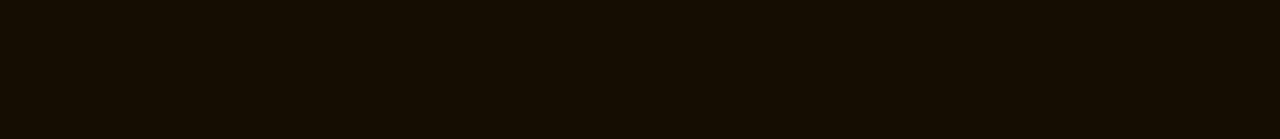
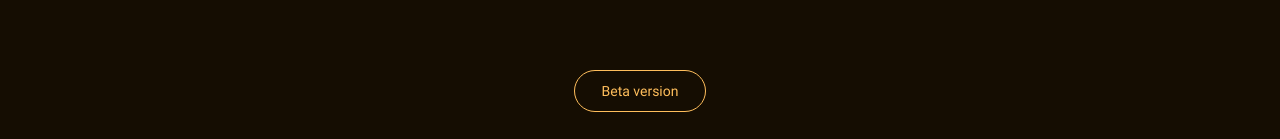
Before and after one commit to levysantiago/buy-me-a-chocolate, a React (Create React App) app: page /#/ in a window 1280 px wide. Shown: the part 795-934 px from the top of the page. Before the commit the page ends 800 px from the top, so only its background shows below. Built offline with nearby package versions, Linux system fonts and the light colour scheme.

Commit message:
feat: version badge component

```diff
--- /dev/null
+++ b/src/components/VersionBadge/index.tsx
@@ -0,0 +1,12 @@
+import React from "react";
+import { Base, Text } from "./styles";
+
+const VersionBadge: React.FC = () => {
+  return (
+    <Base>
+      <Text>Beta version</Text>
+    </Base>
+  );
+};
+
+export default VersionBadge;
--- /dev/null
+++ b/src/components/VersionBadge/styles.tsx
@@ -0,0 +1,27 @@
+import styled from "styled-components";
+import { ITheme } from "../Theme";
+
+interface IProps {
+  theme: ITheme;
+}
+
+export const Base = styled.div(
+  (props: IProps) => `
+  height: 40px;
+  width: 130px;
+  border-radius: 100px;
+  background-color: transparent;
+  border: 1px ${props.theme.colors.brownLight} solid;
+  display: flex;
+  justify-content: center;
+  align-items: center;
+`
+);
+
+export const Text = styled.span(
+  (props: IProps) => `
+  font-family: "Roboto-Regular";
+  font-size: 14px;
+  color: ${props.theme.colors.brownLight};
+`
+);
--- a/src/pages/Home/index.tsx
+++ b/src/pages/Home/index.tsx
@@ -2,12 +2,14 @@
 import CardTab from "../../components/CardTab";
 import Navbar from "../../components/Navbar";
 import Theme from "../../components/Theme";
+import VersionBadge from "../../components/VersionBadge";
 import {
   Container,
   ContentContainer,
   HomeChocoLogo,
   Title,
   TitleContainer,
+  VersionBadgeContainer,
 } from "./styles";
 
 const Home: React.FC = () => {
@@ -27,6 +29,10 @@
         <ContentContainer>
           <CardTab />
         </ContentContainer>
+
+        <VersionBadgeContainer>
+          <VersionBadge />
+        </VersionBadgeContainer>
       </Container>
     </Theme>
   );
--- a/src/pages/Home/styles.tsx
+++ b/src/pages/Home/styles.tsx
@@ -43,3 +43,10 @@
   }
 `
 );
+
+export const VersionBadgeContainer = styled.div`
+  display: flex;
+  justify-content: center;
+  margin-top: 80px;
+  margin-bottom: 30px;
+`;
```
